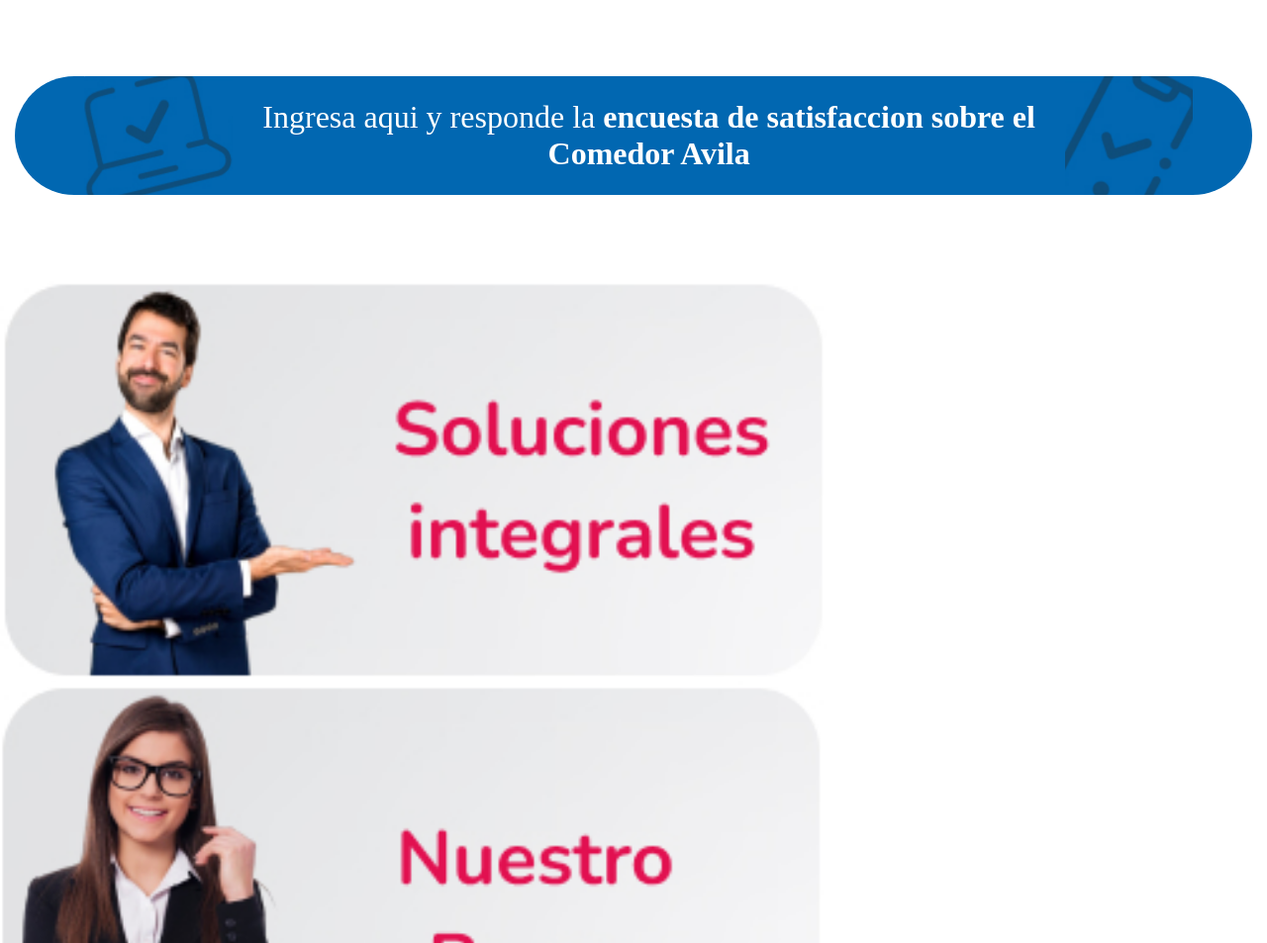
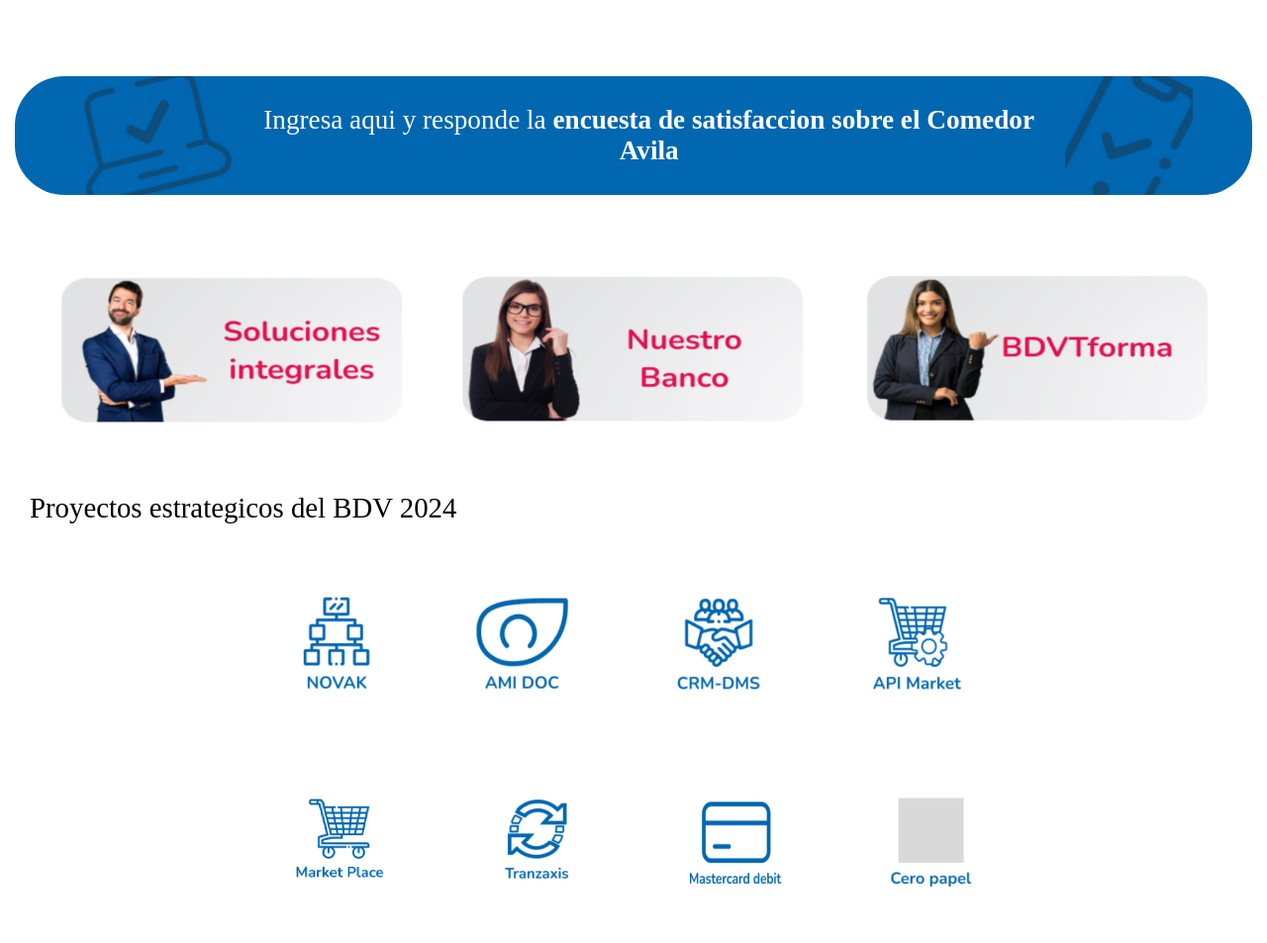
Before and after one commit to MagmCode/BDV_landing, a plain HTML site: page index.html in a window 1280 px wide. Shown: the part 1171-2124 px from the top of the page at 99% size. Drawn offline with Linux system fonts and the light colour scheme.

Commit message:
proyactos

```diff
--- a/css/styles.css
+++ b/css/styles.css
@@ -187,7 +187,7 @@
     display: flex;
     align-items: center;
     padding: 0 30px;
-    border-radius: 60px;
+    border-radius: 50px;
     margin: 80px 15px;
 }
 
@@ -197,6 +197,7 @@
     height: 120px;
     padding-left: 30px;
 }
+
 section .blue-bar .imgDer {
     margin: 0 10px;
     max-width: 180px;
@@ -208,5 +209,40 @@
     flex: 1;
     text-align: center;
     color: white;
-    font-size: 2em;
+    font-size: 1.7em;
 }
+
+/* boton imagenes */
+section .imgInfo {
+    display: flex;
+    align-items: baseline;
+    justify-content: space-between;
+    margin: 0 60px;
+}
+section .imgInfo img {
+    flex-basis: 30%;
+    max-width: 350px;
+    height: 150px;
+}
+/* proyectos */
+.proyectos {
+    margin:70px 30px;
+}
+
+.proyectos div {
+    display: flex;
+    flex-wrap: wrap;
+    justify-content: center;
+}
+
+.proyectos img {
+    margin: 50px;
+    max-width: 100px;
+    height: 100px;
+}
+
+.proyectos p {
+    text-align: left;
+    font-size: 1.8em;
+    margin-bottom: 20px;
+}
--- a/index.html
+++ b/index.html
@@ -75,22 +75,24 @@
             <img class="imgDer" src="images/mobile.png" alt="">
         </div>
         <!-- botones imagenes -->
-        <div>
+        <div class="imgInfo">
             <img src="images/solucionesIntegrales.png" alt="">
             <img src="images/nuestroBanco.png" alt="">
             <img src="images/Tforma.png" alt="">
         </div>
     </section>
     <!-- proyectos -->
-    <section>
-        <div>
+    <section class="proyectos">
+        <p>
             Proyectos estrategicos del BDV 2024
-        </div>
+        </p>
         <div>
             <img src="images/novak.png" alt="">
             <img src="images/amidoc.png" alt="">
             <img src="images/crm-dms.png" alt="">
             <img src="images/api-market.png" alt="">
+        </div>
+        <div>
             <img src="images/market-place.png" alt="">
             <img src="images/tranzaxis.png" alt="">
             <img src="images/mastercard-debit.png" alt="">
@@ -115,7 +117,7 @@
     </section>
     <!-- footer -->
     <footer>
-        Banco de Venezuela, S.A. Banco Universal &copy; RIF G-20009997-6. Todos los derechos reservadods.
+        Banco de Venezuela, S.A. Banco Universal &copy; RIF G-20009997-6. Todos los derechos reservados.
     </footer>
 </body>
 
```
